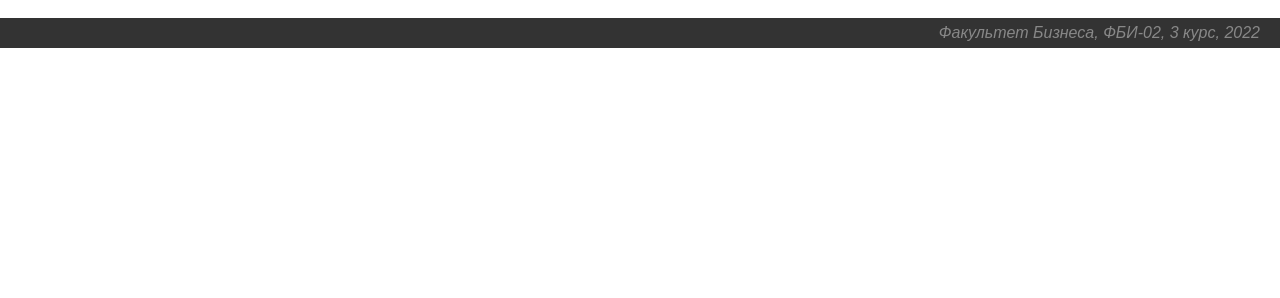
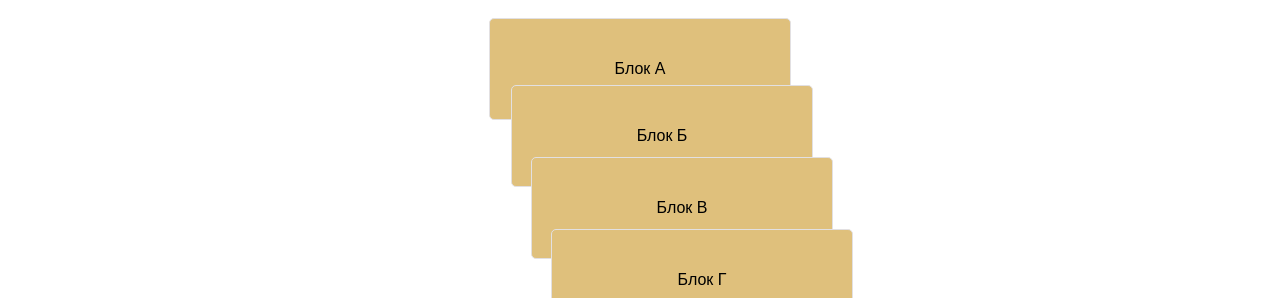
Before and after one commit to ViktorDriftin/web-programminglabs, a plain HTML site: page lab5.html in a window 1280 px wide. Shown: the part 641-939 px from the top of the page. Before the commit the page ends 800 px from the top, so only its background shows below. Drawn offline with Linux system fonts and the light colour scheme.

Commit message:
Лесенка

```diff
--- a/lab5.html
+++ b/lab5.html
@@ -45,6 +45,23 @@
                 }
             .d {
                 position: relative;
+                }
+            .e {
+                height: 100px;
+                width: 300px;
+                border: 1px solid rgb(226, 224, 226);
+                background-color: rgb(223, 192, 124);
+                border-radius: 5px;
+                text-align: center;
+                line-height: 100px;
+                margin: auto;
+                position: relative;
+            }
+            .e:hover {
+                background-color: rgb(20, 235, 92);
+                color: blue;
+                border: 2px solid rgb(3, 45, 138);
+                z-index: 1;
             }
         </style>
     <body>
@@ -90,6 +107,12 @@
                 Зимы блистательным ковром.<br>
                 Все ярко, все бело кругом.
             </div>
+
+            <div class="e"> Блок А</div>
+            <div class="e" style="top: -35px; left: 22px;"> Блок Б</div>
+            <div class="e" style="top: -65px; left: 42px;"> Блок В</div>
+            <div class="e" style="top: -95px; left: 62px;"> Блок Г</div>
+            <div class="e" style="top: -125px; left: 82px;"> Блок Д</div>
         </div>
 
         <div class="footer">
```
